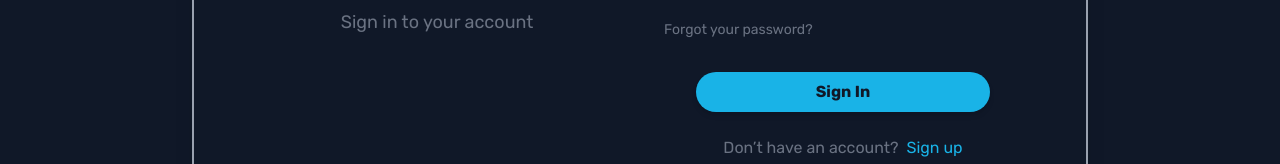
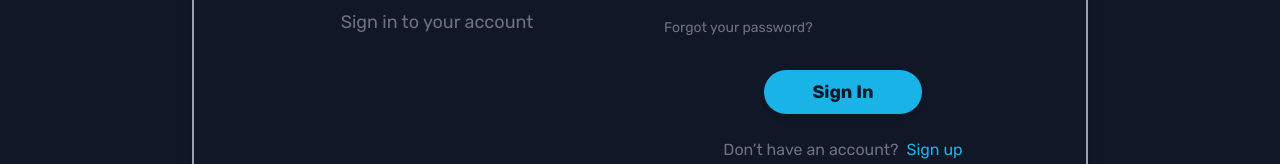
Before and after one commit to MTS-Services/mts-frontend, a React (Vite) app: page /login in a window 1280 px wide. Shown: the part 505-669 px from the top of the page. Built offline with nearby package versions, Linux system fonts and the light colour scheme; no server answers.

Commit message:
resolve complete

```diff
--- a/src/pages/Auth/LoginForm.tsx
+++ b/src/pages/Auth/LoginForm.tsx
@@ -40,7 +40,8 @@ const LoginForm: React.FC = () => {
   }
 
   return (
-    <div className="flex items-center justify-center min-h-screen bg-background font-primary relative">
+    <div className='flex items-center justify-center min-h-screen bg-background font-primary relative w-full px-4 sm:px-6 lg:px-8'>
+
       {/* Main Form Container */}
       <div className="w-full max-w-4xl p-16 space-y-8 bg-background border-2 border-gray-400 shadow-xl rounded-xl flex flex-col md:flex-row space-x-12">
         {/* Left Column: Welcome Text */}
@@ -109,10 +110,10 @@ const LoginForm: React.FC = () => {
             </div>
 
             {/* Sign In Button */}
-            <div className="flex justify-center">
+             <div className='flex justify-center'>
               <button
-                className="flex items-center relative py-2 px-30 text-background text-base font-bold rounded-full overflow-hidden bg-primary transition-all duration-400 ease-in-out shadow-md hover:scale-105 hover:text-white hover:shadow-lg active:scale-90 before:absolute before:top-0 before:-left-full before:w-full before:h-full before:bg-gradient-to-r before:from-blue-800 before:to-blue-300 before:transition-all before:duration-800 before:ease-in-out before:z-[-1] before:rounded-full hover:before:left-0"
-                type="submit"
+                className='flex items-center relative py-2 px-6 sm:px-8 md:px-10 lg:px-12 text-background text-base sm:text-lg font-bold rounded-full overflow-hidden bg-primary transition-all duration-400 ease-in-out shadow-md hover:scale-105 hover:text-white hover:shadow-lg active:scale-90 before:absolute before:top-0 before:-left-full before:w-full before:h-full before:bg-gradient-to-r before:from-blue-800 before:to-blue-300 before:transition-all before:duration-800 before:ease-in-out before:z-[-1] before:rounded-full hover:before:left-0'
+                type='submit'
               >
                 Sign In
               </button>
```
